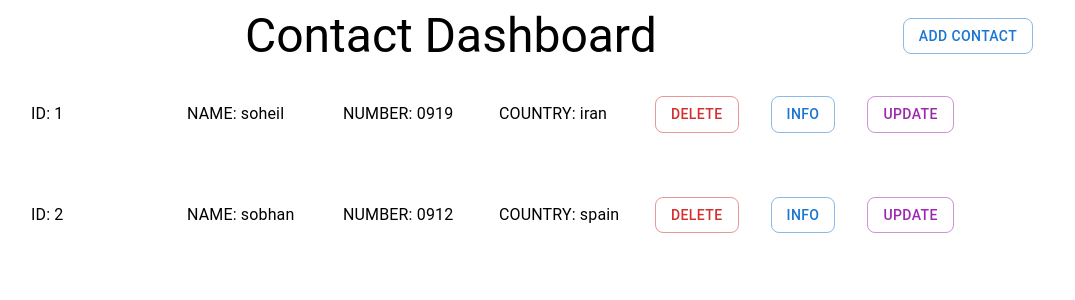
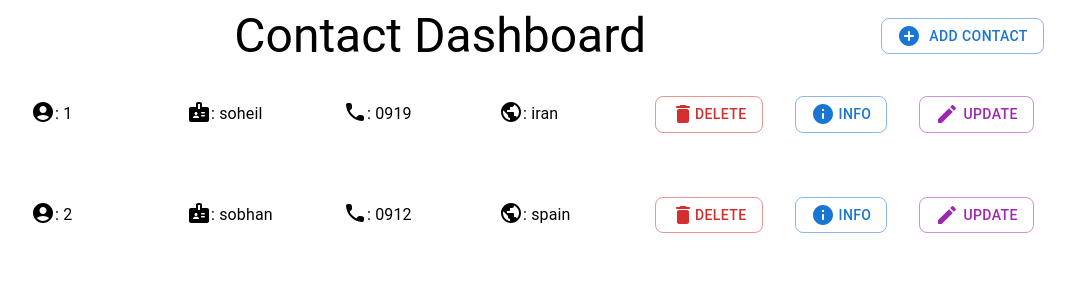
Before and after one commit to AliRuler/daneshkar7, a React (Create React App) app: page / in a window 1280 px wide. Shown: the top 300 px of the page, without its empty margins (1-1076 px from the left). Built offline with nearby package versions, Linux system fonts and the light colour scheme.

Commit message:
add icons in project

```diff
--- a/package.json
+++ b/package.json
@@ -18,6 +18,7 @@
     "react-redux": "^8.0.4",
     "react-router-dom": "^6.4.2",
     "react-scripts": "5.0.1",
+    "redux-persist": "^6.0.0",
     "styled-components": "^5.3.6",
     "web-vitals": "^2.1.0"
   },
--- /dev/null
+++ b/src/components/Form/FormHeader.js
@@ -0,0 +1,24 @@
+import {Button, Grid} from "@mui/material";
+import {Link} from "react-router-dom";
+import KeyboardBackspaceRoundedIcon from "@mui/icons-material/KeyboardBackspaceRounded";
+
+
+const FormHeader = () => {
+    return(
+        <>
+            <Grid mb={2}>
+                <Link to={'/'}>
+                    <Button variant={'outlined'} sx={{borderRadius: 2}}>
+                        <KeyboardBackspaceRoundedIcon sx={{mr: 0.5}}/>
+                        BACK
+                    </Button>
+                </Link>
+            </Grid>
+            <Grid>
+                FORM CONTACT
+            </Grid>
+        </>
+    )
+}
+
+export default FormHeader
--- /dev/null
+++ b/src/components/Form/FormInputs.js
@@ -0,0 +1,69 @@
+import {Button, Grid, TextField} from "@mui/material";
+import {emptyInputs, formInputs} from "../../data/form/form";
+import {useDispatch, useSelector} from "react-redux";
+import {useNavigate, useParams} from "react-router-dom";
+import {useEffect, useState} from "react";
+import {addContact, updateContact} from "../../redux/slice/contact.reducer";
+
+
+const FormInputs = () => {
+    const contacts = useSelector(state => state.contacts)
+    const {ContactId} = useParams()
+    console.log(ContactId)
+    const dispatch = useDispatch()
+    const navigate = useNavigate()
+    const [form, setForm] = useState(emptyInputs)
+    const [stata, setState] = useState('add')
+
+    const handleChange = e => {
+        setForm({...form, [e.target.name]: e.target.value})
+    }
+
+    const handleSubmit = e => {
+        e.preventDefault()
+        if (stata === 'add') {
+            dispatch(addContact(form))
+        } else if (stata === 'update') {
+            dispatch(updateContact(form))
+        }
+        clearInput()
+        navigate('/')
+    }
+
+    const clearInput = () => {
+        setForm(emptyInputs)
+    }
+
+    useEffect(() => {
+        return () => {
+            clearInput()
+        }
+    }, [])
+
+    useEffect(() => {
+        const c = contacts.filter(contact => contact.id === Number(ContactId))[0]
+        if (c) {
+            setForm(c)
+            setState('update')
+        }
+    }, [])
+    return(
+        <Grid my={1}>
+            <form onSubmit={handleSubmit} style={{display: 'flex', alignItems: 'center'}}>
+                <Grid>
+                    {formInputs.map(fI => (
+                        <TextField key={fI.id} required onChange={handleChange} name={fI.name} value={form[fI.name]} label={fI.name}
+                                   sx={{mx: 1}}/>
+                    ))}
+                </Grid>
+                <Grid>
+                    <Button variant={'outlined'} sx={{borderRadius: 2}} type={'submit'}>
+                        SUBMIT
+                    </Button>
+                </Grid>
+            </form>
+        </Grid>
+    )
+}
+
+export default FormInputs
--- a/src/components/Home/HomeHeader.js
+++ b/src/components/Home/HomeHeader.js
@@ -1,5 +1,6 @@
 import {Button, Grid, Typography} from "@mui/material";
 import {Link} from "react-router-dom";
+import AddCircleRoundedIcon from '@mui/icons-material/AddCircleRounded';
 
 const HomeHeader = () => {
     return(
@@ -10,6 +11,7 @@ const HomeHeader = () => {
             <Grid>
                 <Link to={'/addContact'}>
                     <Button variant={'outlined'} sx={{borderRadius:2}}>
+                        <AddCircleRoundedIcon sx={{mr:1}}/>
                         ADD CONTACT
                     </Button>
                 </Link>
--- a/src/components/Home/TableContact.js
+++ b/src/components/Home/TableContact.js
@@ -7,7 +7,11 @@ const TableContact = () => {
     const contacts = useSelector(state => state.contacts)
     return (
         <Grid container>
-            {contacts.map( contact => <TableRow contact={contact}/>)}
+            {contacts.map( contact => (
+                <Grid container key={contact.id}>
+                    <TableRow contact={contact}/>
+                </Grid>
+            ))}
         </Grid>
     )
 }
--- a/src/components/Home/TableRow.js
+++ b/src/components/Home/TableRow.js
@@ -3,6 +3,9 @@ import rowTable from "../../data/home/rowTable";
 import {useDispatch} from "react-redux";
 import {deleteContact} from "../../redux/slice/contact.reducer";
 import {Link} from 'react-router-dom'
+import DeleteRoundedIcon from '@mui/icons-material/DeleteRounded';
+import InfoRoundedIcon from '@mui/icons-material/InfoRounded';
+import ModeEditOutlineRoundedIcon from '@mui/icons-material/ModeEditOutlineRounded';
 
 const TableRow = ({contact}) => {
     const dispatch = useDispatch()
@@ -11,28 +14,37 @@ const TableRow = ({contact}) => {
         dispatch(deleteContact(id))
     }
 
-    return(
-        <Grid container alignItems={'center'} flexDirection={'row'} p={2}>
+    return (
+        <Grid container alignItems={'center'} flexDirection={'row'} m={2}>
             {rowTable.map(row => (
-                <Grid item xs={1.5} p={2} key={row.id}>
-                    <Typography>
-                        {row.title.toUpperCase()}: {contact[row.title]}
-                    </Typography>
+                <Grid container item alignItems={'center'} xs={1.5} p={2} key={row.id}>
+                    <Grid>
+                        {row.icon}
+                    </Grid>
+                    <Grid>
+                        <Typography>
+                            : {contact[row.title]}
+                        </Typography>
+                    </Grid>
                 </Grid>
             ))}
             <Grid p={2}>
-                <Button variant={'outlined'} color={'error'}  onClick={()=>handleDelete(contact.id)} sx={{borderRadius:2}}>
+                <Button variant={'outlined'} color={'error'} onClick={() => handleDelete(contact.id)}
+                        sx={{borderRadius: 2}}>
+                    <DeleteRoundedIcon/>
                     DELETE
                 </Button>
             </Grid>
             <Grid p={2}>
-                <Button variant={'outlined'} sx={{borderRadius:2}}>
+                <Button variant={'outlined'} sx={{borderRadius: 2}}>
+                    <InfoRoundedIcon sx={{mr: 0.5}}/>
                     INFO
                 </Button>
             </Grid>
             <Grid p={2}>
                 <Link to={`/updateContact/${contact.id}`}>
-                    <Button variant={'outlined'} color={'secondary'} sx={{borderRadius:2}}>
+                    <Button variant={'outlined'} color={'secondary'} sx={{borderRadius: 2}}>
+                        <ModeEditOutlineRoundedIcon sx={{mr: 0.5}}/>
                         UPDATE
                     </Button>
                 </Link>
--- a/src/data/home/rowTable.js
+++ b/src/data/home/rowTable.js
@@ -1,8 +1,13 @@
+import LocalPhoneRoundedIcon from '@mui/icons-material/LocalPhoneRounded';
+import AccountCircleRoundedIcon from '@mui/icons-material/AccountCircleRounded';
+import BadgeRoundedIcon from '@mui/icons-material/BadgeRounded';
+import PublicRoundedIcon from '@mui/icons-material/PublicRounded';
+
 const rowTable = [
-    {id: 1, title: 'id'},
-    {id: 2, title: 'name'},
-    {id: 3, title: 'number'},
-    {id: 4, title: 'country'},
+    {id: 1, title: 'id', icon:<AccountCircleRoundedIcon/>},
+    {id: 2, title: 'name', icon:<BadgeRoundedIcon/>},
+    {id: 3, title: 'number', icon:<LocalPhoneRoundedIcon/>},
+    {id: 4, title: 'country', icon:<PublicRoundedIcon/>},
 ]
 
 export default rowTable
--- a/src/index.css
+++ b/src/index.css
@@ -5,6 +5,11 @@ body {
     sans-serif;
   -webkit-font-smoothing: antialiased;
   -moz-osx-font-smoothing: grayscale;
+  box-sizing: border-box;
+}
+
+a{
+  text-decoration: none;
 }
 
 code {
--- a/src/pages/form.js
+++ /dev/null
@@ -1,76 +0,0 @@
-import {Button, Grid, TextField} from "@mui/material";
-import {useEffect, useState} from "react";
-import {useDispatch} from "react-redux";
-import {addContact, updateContact} from "../redux/slice/contact.reducer";
-import {emptyInputs, formInputs} from "../data/form/form";
-import {useNavigate, Link, useParams} from 'react-router-dom'
-import {useSelector} from "react-redux";
-
-const Form = () => {
-    const contacts = useSelector(state => state.contacts)
-    const {ContactId} = useParams()
-    const dispatch = useDispatch()
-    const navigate = useNavigate()
-    const [form,setForm] = useState(emptyInputs)
-    const [stata,setState] = useState('add')
-
-    const handleChange = e => {
-        setForm({...form,[e.target.name]:e.target.value})
-    }
-
-    const handleSubmit = e => {
-        e.preventDefault()
-        if (stata === 'add'){
-            dispatch(addContact(form))
-        }else if (stata === 'update') {
-            dispatch(updateContact(form))
-        }
-        clearInput()
-        navigate('/')
-    }
-
-    const clearInput = () => {
-        setForm(emptyInputs)
-    }
-
-    useEffect(()=>{
-        return () => {
-            clearInput()
-        }
-    },[])
-
-    useEffect(()=>{
-        const c = contacts.filter( contact => contact.id === Number(ContactId))[0]
-        if (c){
-            setForm(c)
-            setState('update')
-        }
-    },[])
-
-    return(
-        <Grid p={2}>
-            <Grid>
-                <Link to={'/'}>
-                    <Button variant={'outlined'}>
-                        BACK
-                    </Button>
-                </Link>
-            </Grid>
-            <Grid>
-                FORM CONTACT
-            </Grid>
-            <Grid my={1}>
-                <form onSubmit={handleSubmit}>
-                    {formInputs.map(fI => (
-                        <TextField onChange={handleChange} name={fI.name} value={form[fI.name]} label={fI.name} sx={{mx:1}}/>
-                    ))}
-                    <Button variant={'outlined'} sx={{borderRadius:2}} type={'submit'}>
-                        SUBMIT
-                    </Button>
-                </form>
-            </Grid>
-        </Grid>
-    )
-}
-
-export default Form
--- /dev/null
+++ b/src/pages/formPage.js
@@ -0,0 +1,14 @@
+import {Grid} from "@mui/material";
+import FormHeader from "../components/Form/FormHeader";
+import FormInputs from "../components/Form/FormInputs";
+
+const FormPage = () => {
+    return (
+        <Grid p={2}>
+            <FormHeader/>
+            <FormInputs/>
+        </Grid>
+    )
+}
+
+export default FormPage
--- a/src/redux/slice/contact.reducer.js
+++ b/src/redux/slice/contact.reducer.js
@@ -14,9 +14,8 @@ export const ContactSlice = createSlice({
     //reducers are actions in my product
     reducers: {
         deleteContact: (state, action) => {
-            //action => {payload:pass arg}
             const {payload} = action
-            const index = state.findIndex(state => state.id === payload)
+            const index = state.findIndex(contact => contact.id === payload)
             state.splice(index, 1)
         },
         addContact: (state, action) => {
@@ -24,7 +23,7 @@ export const ContactSlice = createSlice({
             const {payload} = action
             state.push(payload)
         },
-        updateContact: (state,action) => {
+        updateContact: (state, action) => {
             //action => {payload:object}
             const {payload} = action
             const index = state.findIndex(state => state.id === payload.id)
--- a/src/router/router.js
+++ b/src/router/router.js
@@ -1,6 +1,6 @@
 import {createBrowserRouter} from "react-router-dom";
 import Home from "../pages/home";
-import Form from "../pages/form";
+import FormPage from "../pages/formPage";
 
 const router = createBrowserRouter([
     {
@@ -9,11 +9,11 @@ const router = createBrowserRouter([
     },
     {
         path: "/addContact",
-        element: <Form/>,
+        element: <FormPage/>,
     },
     {
         path: "/updateContact/:ContactId",
-        element: <Form/>,
+        element: <FormPage/>,
     },
 ]);
 
```
Also changed, not shown: 1 other file (tests, documents, lock files or other folders).
